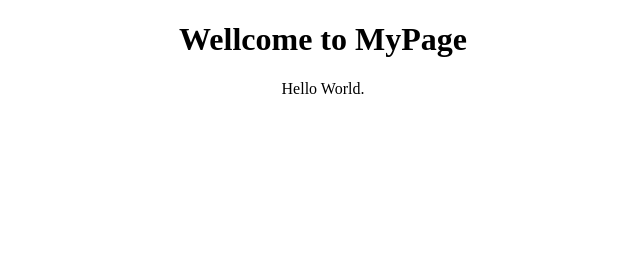
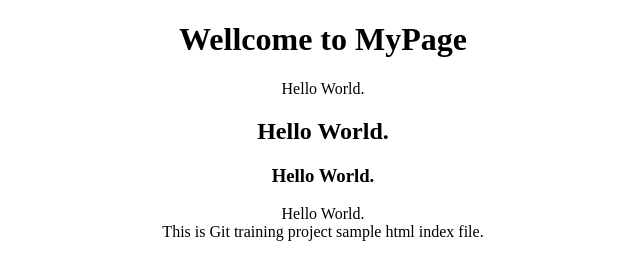
Before and after one commit to kadirkokcu/HttpsRemoreRepo, a plain HTML site: page index.html in a window 1280 px wide. Shown: the whole page, without its empty margins (317-957 px from the left). Drawn offline with Linux system fonts and the light colour scheme.

Commit message:
Added some content.

```diff
--- a/index.html
+++ b/index.html
@@ -5,11 +5,16 @@
     </head>
     <style>
         h1 {text-align: center; font-weight:bold;}
-        h2 {text-align: center;}
+        h2 {text-align: center; font-weight:bold;}
+        h3 {text-align: center; font-weight:bold;}
         p {text-align: center;}
         div {text-align: center;}
 </style>
     <body>
-       <p>Hello World.</p>
+ <p>Hello World.</p>
+         <h2>Hello World.</h2>
+         <h3>Hello World.</h3>
+         <p>Hello World. <br>
+            This is Git training project sample html index file.</p>
     </body>
 </html>
```
